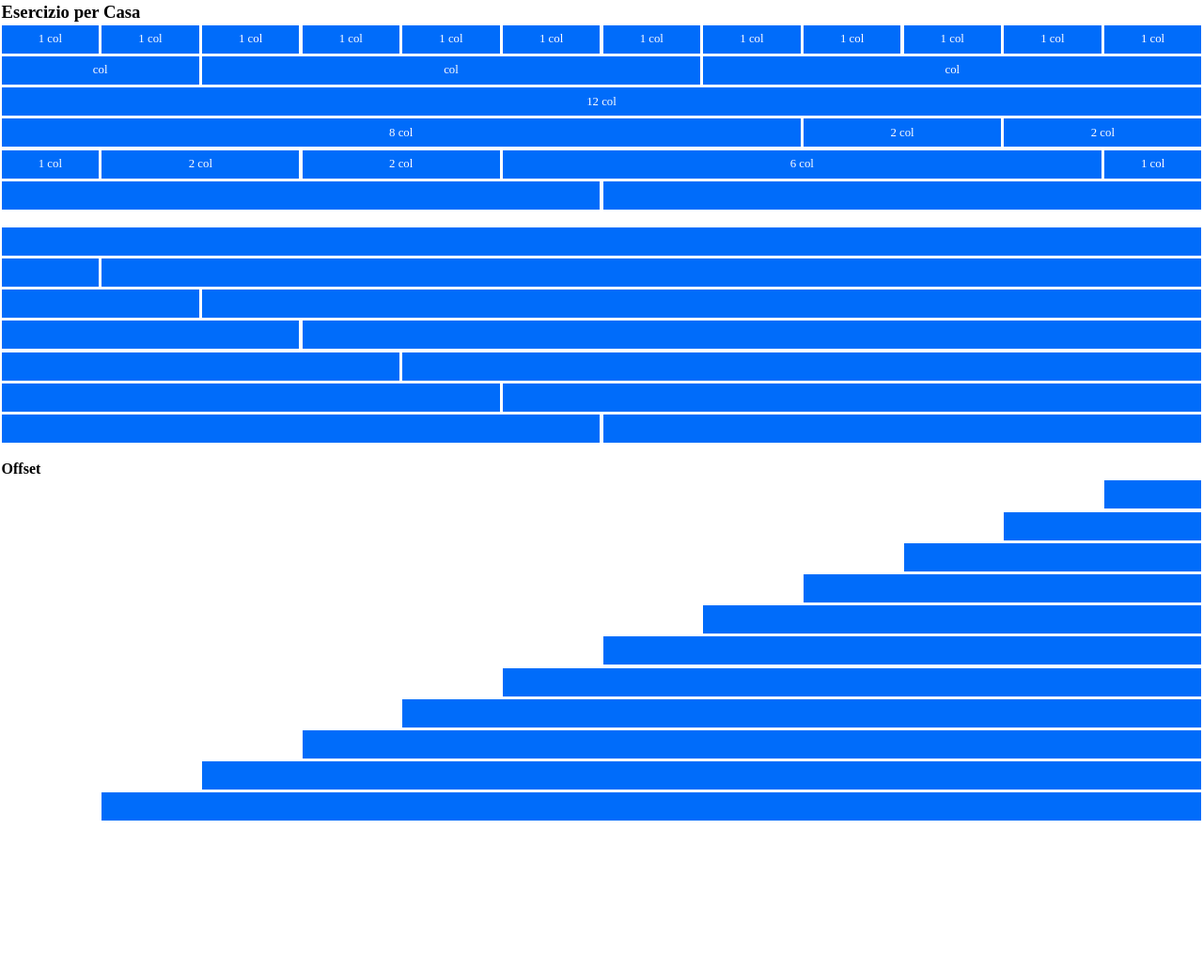
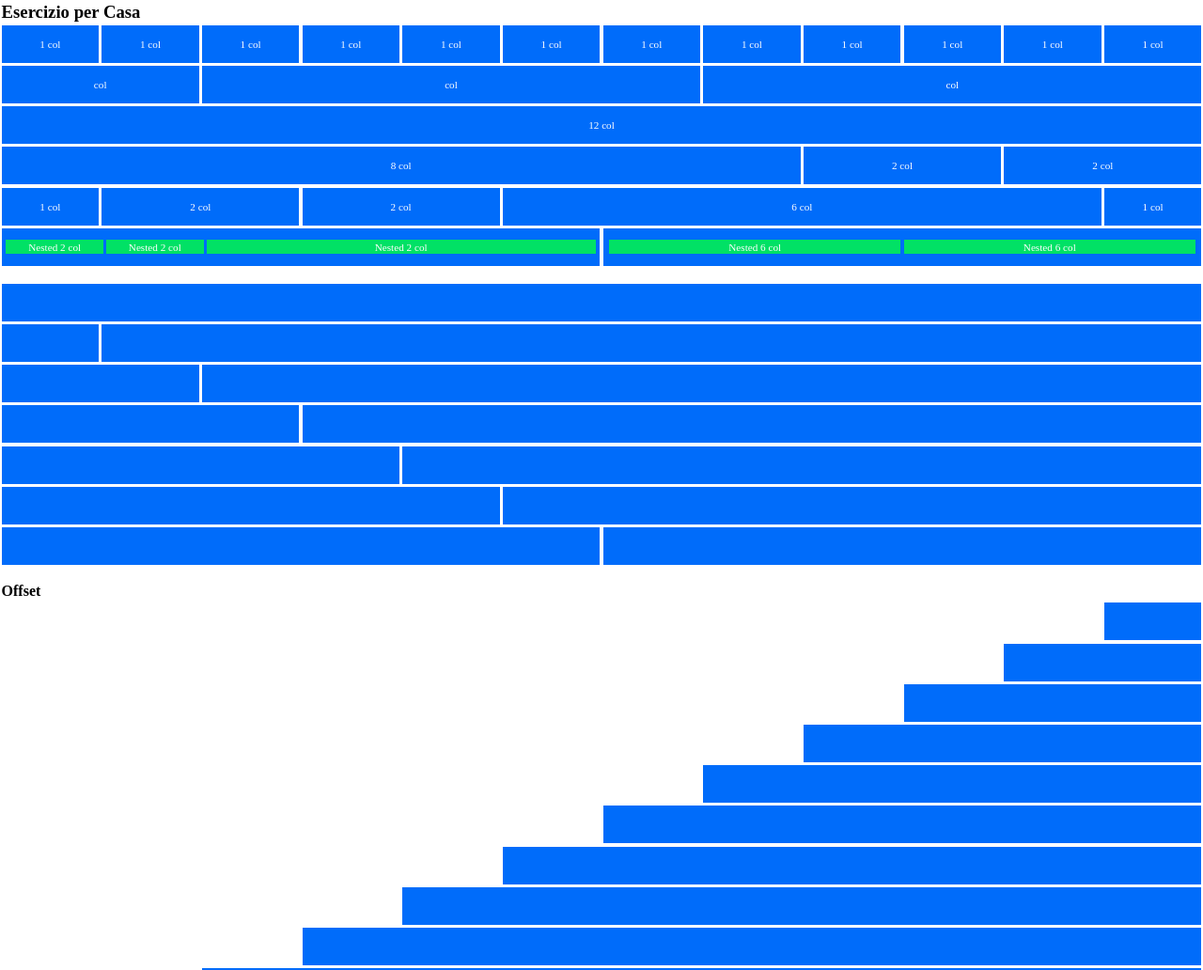
Before and after one commit to giagra91/html-css-12bool, a plain HTML site: page index.html in a window 1280 px wide. Shown: the top 1032 px of the page at 94% size. Before the commit the page ends 891 px from the top, so only its background shows below. Drawn offline with Linux system fonts and the light colour scheme.

Commit message:
completamento esercizio

```diff
--- a/css/style.css
+++ b/css/style.css
@@ -29,14 +29,23 @@
 
 .blue-box{
     width: 100%;
-    height: 30px;
-    font-size: .8rem;
+    height: 40px;
+    font-size: .7rem;
     background-color: #006cfa;
     color: white;
     display: flex;
     justify-content: center;
     align-items: center;
+    padding: .5rem;
+}
 
+[class*="col-"] [class*="col-"]{
+    background-color: #01e165;
+    display: flex;
+    justify-content: center;
+    align-items: center;
+    margin: 0 .1rem;
+    max-height: 100%;
 }
 
 .col-xs-1{
--- a/index.html
+++ b/index.html
@@ -154,13 +154,16 @@
         <div class="row">
             <div class="col-xs-6">
                 <div class="blue-box">
-                    <div class="row">
+                        <div class="col-xs-2">Nested 2 col</div>
+                        <div class="col-xs-2">Nested 2 col</div>
+                        <div class="col-xs-8">Nested 2 col</div>
 
-                    </div>
                 </div>
             </div>
             <div class="col-xs-6">
                 <div class="blue-box">
+                    <div class="col-xs-6">Nested 6 col</div>
+                    <div class="col-xs-6">Nested 6 col</div>
                 </div>
             </div>
         </div>
```
